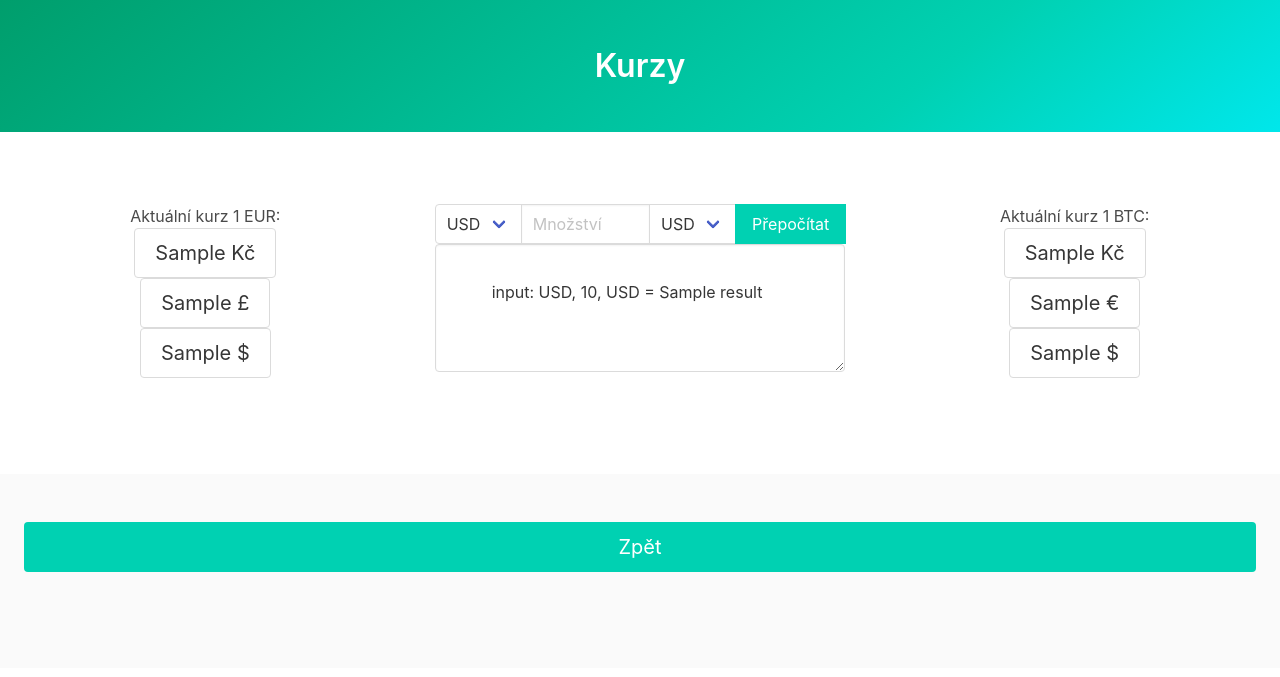
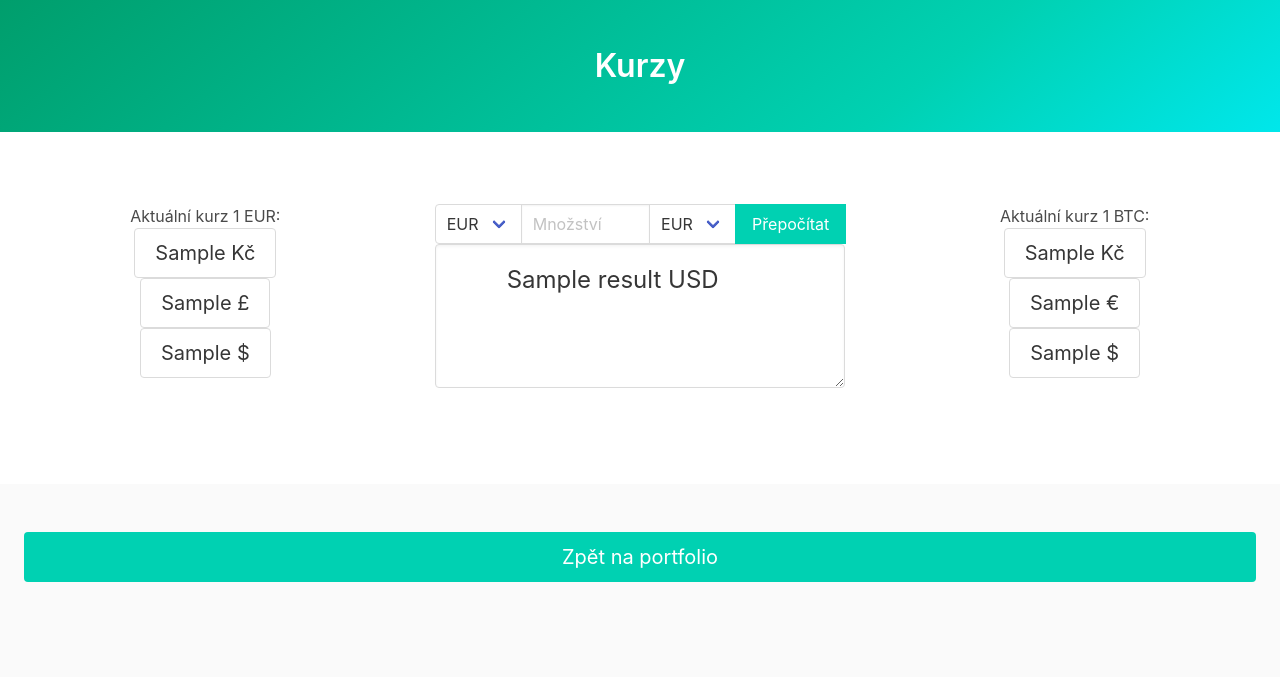
Before and after one commit to AkLato/Currency, a Flask app: template templates/index.html in a window 1280 px wide. Shown: the top 677 px of the page. Run offline with Flask 2, Linux system fonts and the light colour scheme; the template is opened without the code that fills it: most values are stand-ins (such as "Sample title", 1, 10 or a date in 2020); some libraries are stand-ins or nearby versions.

Commit message:
Add files via upload

```diff
--- a/app.py
+++ b/app.py
@@ -105,22 +105,68 @@ def convert():
 
 	if request.method == "POST":
 		currency = request.form.get('currencies', None)
-
-
 		amount = request.form.get('amount', None, type=int)
-
-
 		end_currency = request.form.get('end_currencies', None)
-
 
 		if currency and amount and end_currency!=None:
 
-			result = amount * currency
+			if currency == 'EUR' and end_currency == 'EUR':
+				result = amount
+
+			if currency == 'EUR' and end_currency == 'GBP':
+				result = eur_rate * amount * gbp_rate
+
+			if currency == 'EUR' and end_currency == 'Kč':
+				result = eur_rate * amount * czk_rate
+
+			if currency == 'EUR' and end_currency == 'USD':
+				result = eur_rate * amount * usd_rate
+
+
+			if currency == 'Kč' and end_currency == 'EUR':
+				result = eur_rate/czk_rate * amount
+
+			if currency == 'Kč' and end_currency == 'GBP':
+				result = gbp_rate/czk_rate * amount
+
+			if currency == 'Kč' and end_currency == 'Kč':
+				result = amount
+
+			if currency == 'Kč' and end_currency == 'USD':
+				result = usd_rate/czk_rate * amount
+
+
+			if currency == 'USD' and end_currency == 'EUR':
+				result = amount / usd_rate
+
+			if currency == 'USD' and end_currency == 'GBP':
+				result = amount * gbp_rate
+
+			if currency == 'USD' and end_currency == 'Kč':
+				result =  amount/usd_rate * czk_rate
+
+			if currency == 'USD' and end_currency == 'USD':
+				result = amount
+
+
+			if currency == 'GBP' and end_currency == 'EUR':
+				result = amount / gbp_rate
+
+			if currency == 'GBP' and end_currency == 'GBP':
+				result = amount
+
+			if currency == 'GBP' and end_currency == 'Kč':
+				result =  amount/gbp_rate * czk_rate
+
+			if currency == 'GBP' and end_currency == 'USD':
+				result = amount/gbp_rate * usd_rate
+
+
+
 			return render_template('index.html', currency=currency,
 												 amount=amount,
 												 end_currency=end_currency,
 												 result= result,
-
 												gbp_rate=gbp_rate,
 												usd_rate=usd_rate,
 												eur_rate=eur_rate,
--- a/templates/index.html
+++ b/templates/index.html
@@ -48,22 +48,22 @@
       <p class="control">
         <span class="select">
           <select name='currencies'>
+            <option value='EUR'>EUR</option>
             <option value='USD'>USD</option>
             <option value='GBP'>GBP</option>
-            <option value='EUR'>EUR</option>
             <option value='Kč'>Kč</option>
           </select>
         </span>
       </p>
       <p class="control">
-            <input action="convert" method="POST" class="input" type="text" placeholder="Množství" name="amount">
+            <input action="convert" method="POST" class="input" type="text" placeholder="Množství                       >" name="amount">
           </p>
         <p class="control">
         <span class="select">
           <select name='end_currencies'>
+            <option value='EUR'>EUR</option>
             <option value='USD'>USD</option>
             <option value='GBP'>GBP</option>
-            <option value='EUR'>EUR</option>
             <option value='Kč'>Kč</option>
           </select>
         </span>
@@ -73,13 +73,10 @@
         </p>
     </div>
   </form>
-    <div>
-        <textarea class="textarea" placeholder="Výsledek">
-          {% if currency and amount  and end_currency is defined %}
-          input: {{ currency }}, {{ amount }}, {{end_currency }} = {{ result}}
-          {% endif %}
-        </textarea>
-    </div>
+      <textarea class="textarea" rows="3" placeholder="Výsledek" style="font-size: 1.5em">{% if currency and amount and end_currency is defined %}
+        {{ result }} {{ end_currency}}
+        {% endif %}
+      </textarea>
   </div>
 
   <div class="column has-text-centered">
@@ -100,16 +97,9 @@
   </div>
 
 </div>
-
-
-
-   <br><br><br>
-
-
-
-
+<br><br><br>
   <footer class="footer">
-        <a class="button is-medium level-item is-primary is-bold" href="https://www.aklato.eu/">Zpět</a>
+        <a class="button is-medium level-item is-primary is-bold" href="https://www.aklato.eu/">Zpět na portfolio</a>
     </footer>
 </body>
 </html>
```
